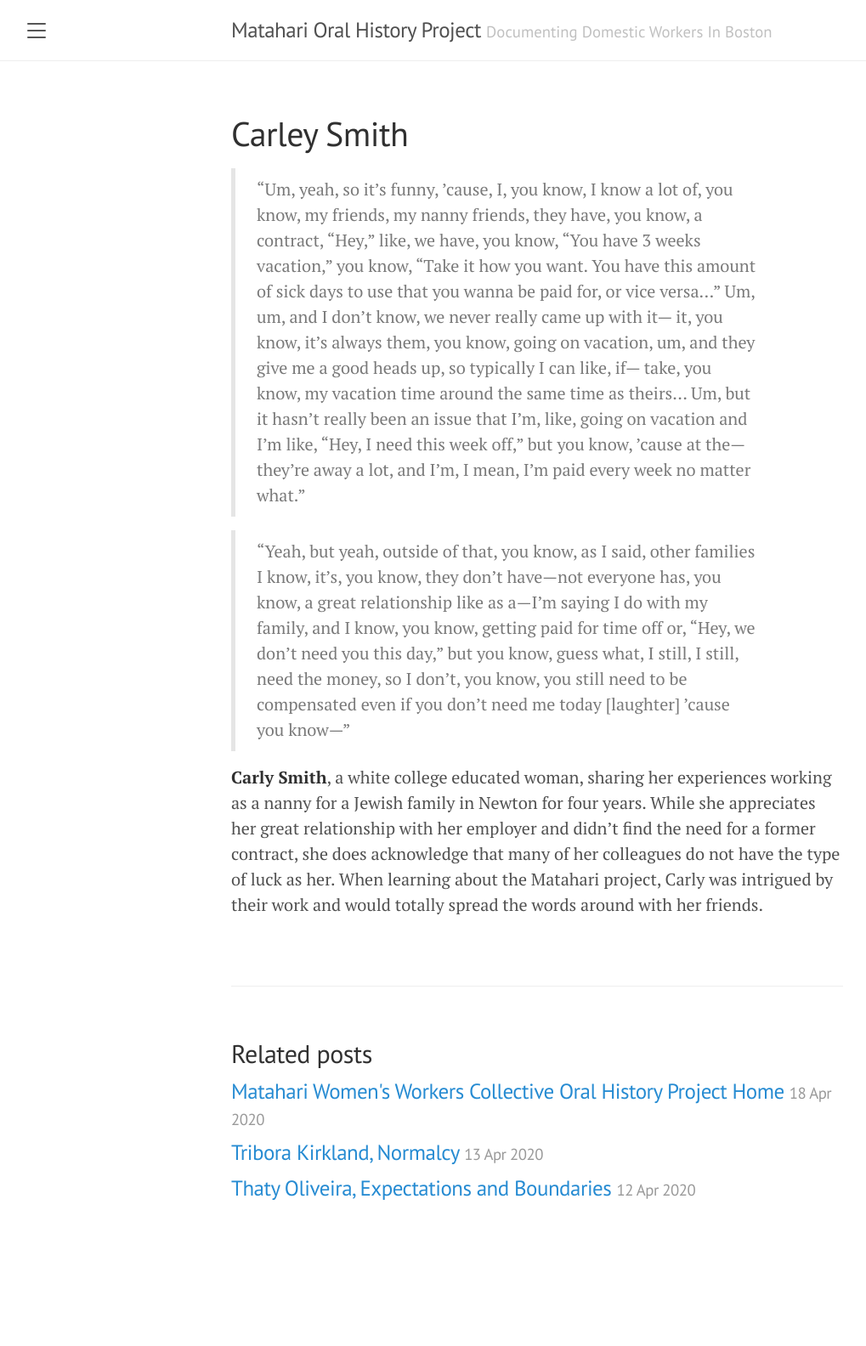
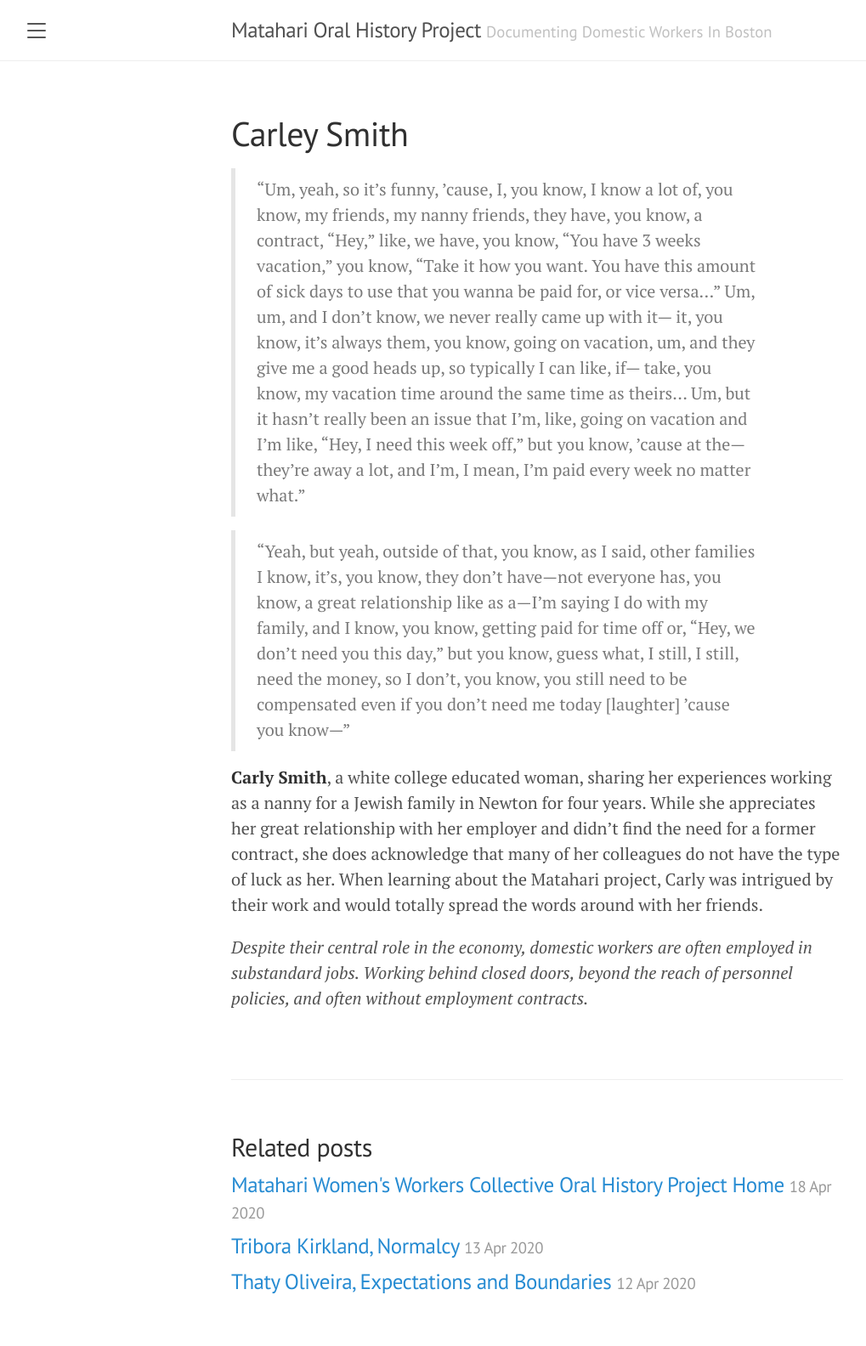
Before and after one commit to MatahariWomenWorkersCenter/OralHistoryProject, a Jekyll site: the page built from _posts/2020-04-14-CarleySmith.md, in a window 1280 px wide. Shown: the whole page at 85% size, without its empty margins (8-1027 px from the left). Built offline with Jekyll 4.4.1, drawn with Linux system fonts in a browser that asks for light colours; before the commit the page ends 1474 px from its top, so only the background shows below that.

Commit message:
Update 2020-04-14-CarleySmith.md

```diff
--- a/_posts/2020-04-14-CarleySmith.md
+++ b/_posts/2020-04-14-CarleySmith.md
@@ -8,3 +8,5 @@ title: Carley Smith
 >“Yeah, but yeah, outside of that, you know, as I said, other families I know, it’s, you know, they don’t have—not everyone has, you know, a great relationship like as a—I’m saying I do with my family, and I know, you know, getting paid for time off or, “Hey, we don’t need you this day,” but you know, guess what, I still, I still, need the money, so I don’t, you know, you still need to be compensated even if you don’t need me today [laughter] ’cause you know—”
 
 **Carly Smith**, a white college educated woman, sharing her experiences working as a nanny for a Jewish family in Newton for four years. While she appreciates her great relationship with her employer and didn’t find the need for a former contract, she does acknowledge that many of her colleagues do not have the type of luck as her. When learning about the Matahari project, Carly was intrigued by their work and would totally spread the words around with her friends.
+
+*Despite their central role in the economy, domestic workers are often employed in substandard jobs. Working behind closed doors, beyond the reach of personnel policies, and often without employment contracts.*
```
